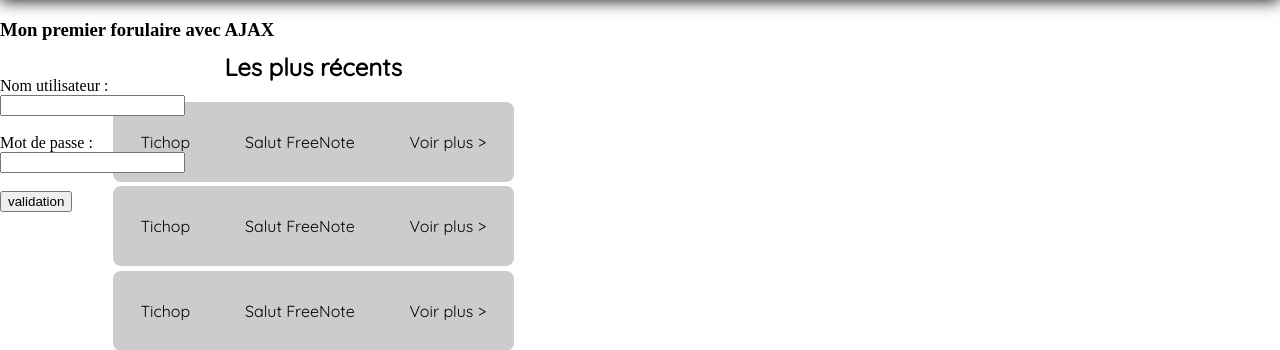
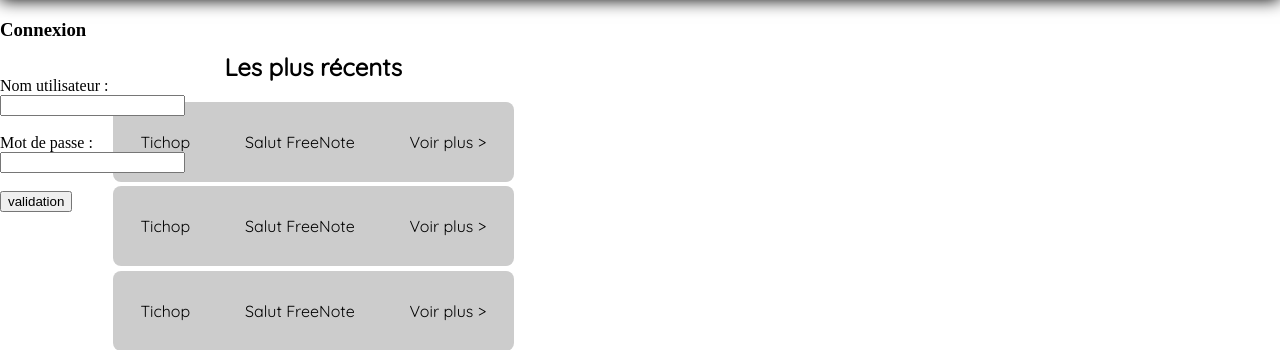
Before and after one commit to christophe-ruiz/IUT-M3104-PROJET, a PHP site: page / in a window 1280 px wide. Shown: the part 96-446 px from the top of the page. Run offline with PHP 8.4, Linux system fonts and the light colour scheme.

Commit message:
divconnexion

```diff
--- a/css/style.css
+++ b/css/style.css
@@ -53,6 +53,7 @@ h1, h2, p, a, span {
 
 .divconnexion{
     position: absolute;
+    align-content: flex-end;
 }
 
 .divfooter{
--- a/index.php
+++ b/index.php
@@ -3,7 +3,7 @@
     my_header(); ?>
 
 <div class="divconnexion">
-    <h3>Mon premier forulaire avec AJAX</h3><br>
+    <h3> Connexion </h3><br>
     <form method="" id="form" action="">
         <label>Nom utilisateur :</label><br>
         <input type="text" name="username">
```
